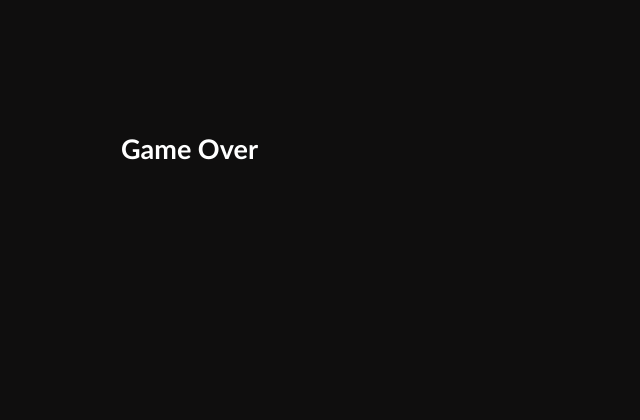
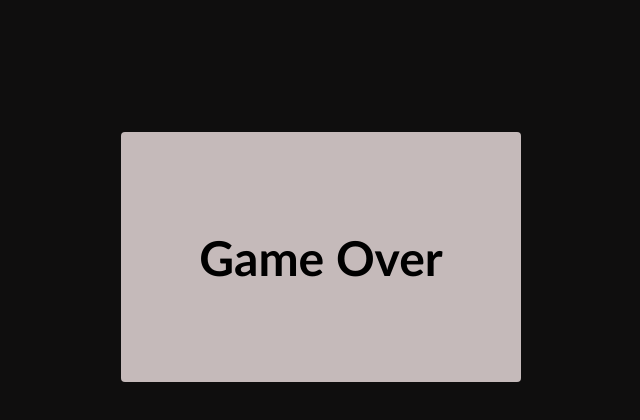
Before and after one commit to saurabhmehta1601/snake-game, a React (Create React App) app: page / in a window 1280 px wide. Shown: the top 420 px of the page, without its empty margins (319-959 px from the left). Built offline with nearby package versions, Linux system fonts and the light colour scheme.

Commit message:
game over component addded

```diff
--- a/src/components/Board.tsx
+++ b/src/components/Board.tsx
@@ -41,7 +41,6 @@ const Board = ({row,col} : boardProps) => {
         setTail(getNextTail(currentTail,snakeCells,board))
         // update snakecells
         setSnakeCells(newSnakeCells)
-
     }
 
 
--- a/src/index.css
+++ b/src/index.css
@@ -43,7 +43,13 @@ body{
 }
 
 .game-over {
-    height : 300px ;
+    height : 250px ;
+    display:grid ;
+    border-radius: 4px;
+    place-items:center ;
+    font-size:2rem ;
     width : 400px ;
+    color:black ;
     margin: 100px auto ;
+    background-color:rgb(197, 186, 186) ;
 }
```
